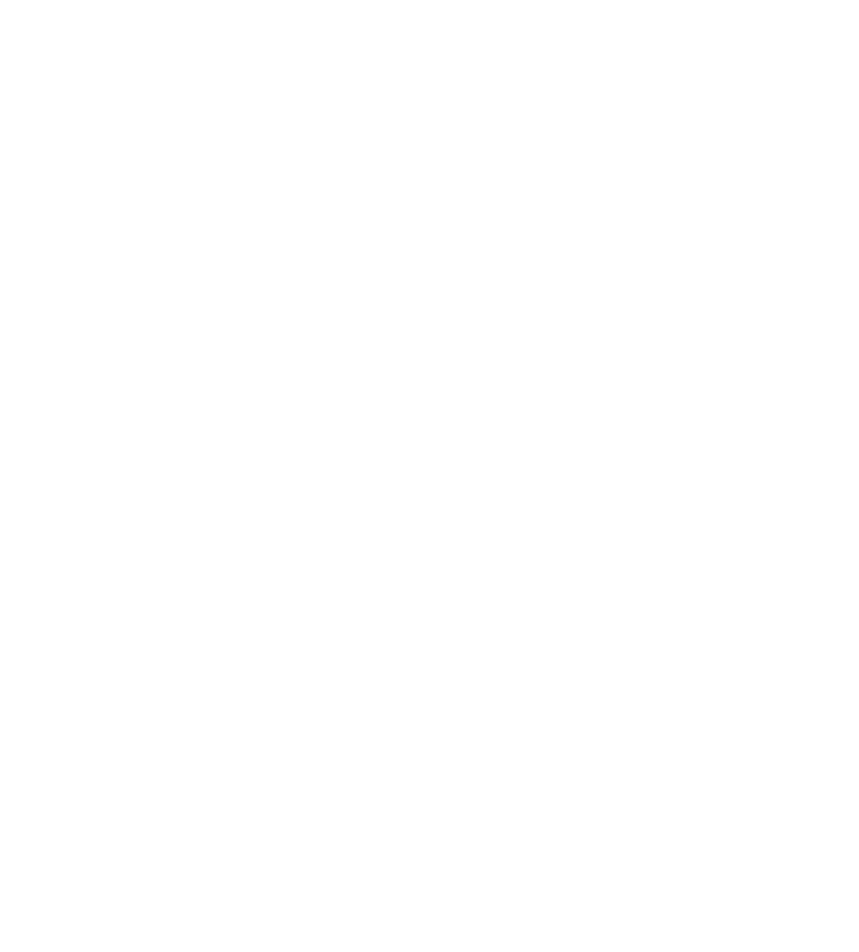
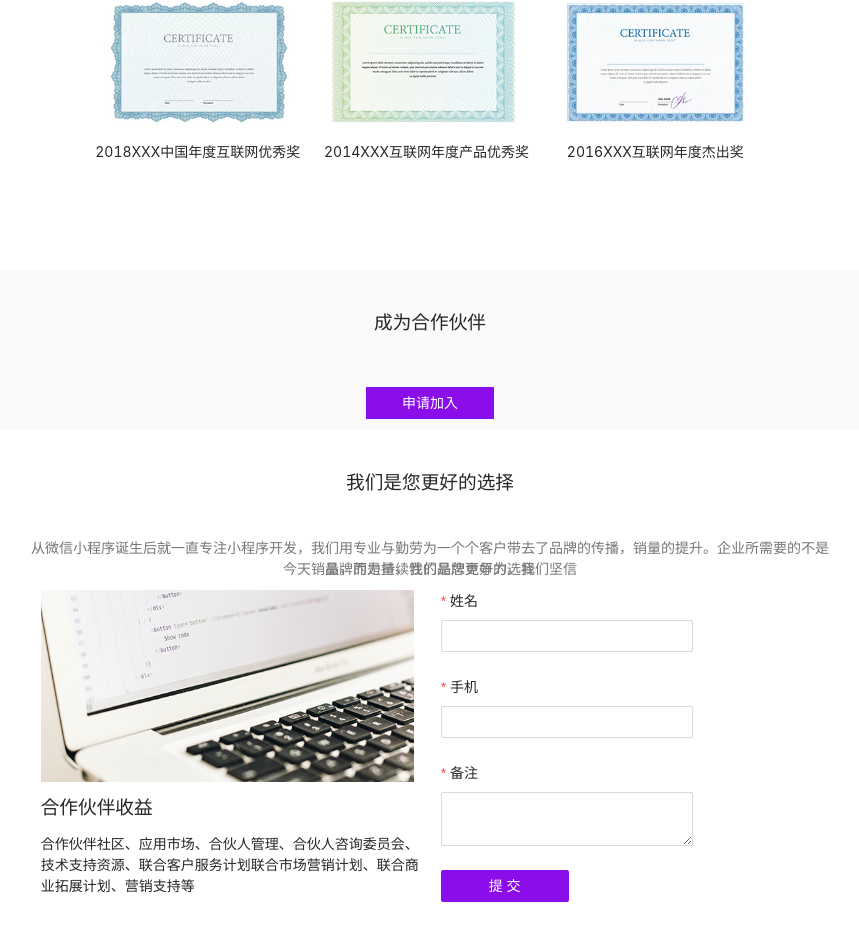
Before and after one commit to Hwenze/official-website, a React app: page /gallery in a window 1280 px wide. Shown: the part 360-1312 px from the top of the page, without its empty margins (210-1069 px from the left). Before the commit the page ends 800 px from the top, so only its background shows below. Built offline with nearby package versions, Linux system fonts and the light colour scheme.

Commit message:
联系加盟

```diff
--- a/src/modules/containers/gallery/index.jsx
+++ b/src/modules/containers/gallery/index.jsx
@@ -7,11 +7,237 @@
  */
 
 import './index.scss';
+import { modelData } from './model';
+import {
+  Button,
+  Col,
+  Drawer,
+  Form,
+  Input,
+  Row,
+  Select,
+  Space,
+  InputNumber,
+} from 'antd';
+import { useState } from 'react';
+import partnerImg from '../../../static/images/partner.png';
+const { Option } = Select;
+const provinceData = ['Zhejiang', 'Jiangsu'];
+const cityData = {
+  Zhejiang: ['Hangzhou', 'Ningbo', 'Wenzhou'],
+  Jiangsu: ['Nanjing', 'Suzhou', 'Zhenjiang'],
+};
+const Gallery = () => {
+  const [form] = Form.useForm();
+  const [open, setOpen] = useState(false);
+  const [cities, setCities] = useState([]); //省份
+  const onClose = () => {
+    setOpen(false);
+  };
+  const handleProvinceChange = (value) => {
+    setCities(cityData[value]);
+    form.setFieldsValue({
+      city: '',
+    });
+  };
+  const onFinish = (values) => {
+    console.log('Success:', values);
+  };
 
-const Gallery = () => {
-    return <div id='Gallery'>
-        44444
-    </div>;
+  const onFinishFailed = (errorInfo) => {
+    console.log('Failed:', errorInfo);
+  };
+
+  return (
+    <div id="Gallery">
+      {/* 轮播图 */}
+      <div className="banner" />
+      {/* 荣誉 */}
+      <div className="news">
+        <div className="news-top">
+          <div className="message">荣获多项荣誉</div>
+          <div className="mode-content">
+            {modelData.map((item) => {
+              return (
+                <div className="mode-item" key={item.type}>
+                  <img src={item.img} alt="" />
+                  <div>{item.type}</div>
+                </div>
+              );
+            })}
+          </div>
+        </div>
+      </div>
+      {/* 合作伙伴 */}
+      <div className="partner">
+        <div className="partner-top">
+          <div className="message">成为合作伙伴</div>
+          <div className="partner-button">
+            <button
+              onClick={() => {
+                setOpen(true);
+              }}
+            >
+              申请加入
+            </button>
+          </div>
+        </div>
+      </div>
+      {/* 选择 */}
+
+      <div className="news">
+        <div className="news-top">
+          <div className="message">我们是您更好的选择</div>
+          <p className="choose-text">
+            从微信小程序诞生后就一直专注小程序开发，我们用专业与勤劳为一个个客户带去了品牌的传播，销量的提升。企业所需要的不是今天销量，而是持续性的品牌竞争力。我们坚信
+          </p>
+          <p className="choose-text">品牌的力量，我们是您更好的选择</p>
+          <div className="choose-flex">
+            <div className="choose-item">
+              <img src={partnerImg} alt="" />
+              <div className="item-title">合作伙伴收益</div>
+              <p className="item-text">
+                合作伙伴社区、应用市场、合伙人管理、合伙人咨询委员会、技术支持资源、联合客户服务计划联合市场营销计划、联合商业拓展计划、营销支持等
+              </p>
+            </div>
+            <div className="choose-item">
+              <Form
+                name="basic"
+                labelCol={{ span: 8 }}
+                wrapperCol={{ span: 16 }}
+                initialValues={{ remember: true }}
+                onFinish={onFinish}
+                onFinishFailed={onFinishFailed}
+                layout="vertical"
+                autoComplete="off"
+              >
+                <Form.Item
+                  label="姓名"
+                  name="zhName"
+                  rules={[
+                    { required: true, message: 'Please input your username!' },
+                  ]}
+                >
+                  <Input />
+                </Form.Item>
+                <Form.Item
+                  label="手机"
+                  name="iphone"
+                  rules={[
+                    { required: true, message: 'Please input your password!' },
+                  ]}
+                >
+                  <InputNumber style={{ width: '100%' }} />
+                </Form.Item>
+                <Form.Item
+                  label="备注"
+                  name="ramark"
+                  rules={[
+                    { required: true, message: 'Please input your password!' },
+                  ]}
+                >
+                  <Input.TextArea />
+                </Form.Item>
+                <Form.Item >
+                  <Button  className="choose-button" >
+                    提交
+                  </Button>
+                </Form.Item>
+              </Form>
+            </div>
+          </div>
+        </div>
+      </div>
+
+      {/* 申请加入、抽屉弹框 */}
+      <Drawer
+        title="合作加盟"
+        width={720}
+        onClose={onClose}
+        open={open}
+        bodyStyle={{ paddingBottom: 80 }}
+        extra={
+          <Space>
+            <Button onClick={onClose} type="primary">
+              提交
+            </Button>
+          </Space>
+        }
+      >
+        <Form layout="vertical" form={form}>
+          <Row gutter={16}>
+            <Col span={12}>
+              <Form.Item
+                name="Name"
+                label="姓名"
+                rules={[{ required: true, message: 'Please enter user name' }]}
+              >
+                <Input />
+              </Form.Item>
+            </Col>
+            <Col span={12}>
+              <Form.Item name="phone" label="电话" rules={[{ required: true }]}>
+                <InputNumber style={{ width: '100%' }} />
+              </Form.Item>
+            </Col>
+          </Row>
+          <Row gutter={16}>
+            <Col span={12}>
+              <Form.Item
+                name="cardId"
+                label="身份证"
+                rules={[{ required: true }]}
+              >
+                <InputNumber style={{ width: '100%' }} />
+              </Form.Item>
+            </Col>
+            <Col span={12}>
+              <Form.Item
+                name="email"
+                label="E-mail"
+                rules={[
+                  {
+                    type: 'email',
+                    message: 'The input is not valid E-mail!',
+                  },
+                  {
+                    required: true,
+                    message: 'Please input your E-mail!',
+                  },
+                ]}
+              >
+                <Input />
+              </Form.Item>
+            </Col>
+          </Row>
+          <Row gutter={16}>
+            <Col span={12}>
+              <Form.Item
+                name="province"
+                label="省份"
+                rules={[{ required: true }]}
+              >
+                <Select onChange={handleProvinceChange}>
+                  {provinceData.map((province) => (
+                    <Option key={province}>{province}</Option>
+                  ))}
+                </Select>
+              </Form.Item>
+            </Col>
+            <Col span={12}>
+              <Form.Item name="city" label="城市" rules={[{ required: true }]}>
+                <Select>
+                  {cities.map((city) => (
+                    <Option key={city}>{city}</Option>
+                  ))}
+                </Select>
+              </Form.Item>
+            </Col>
+          </Row>
+        </Form>
+      </Drawer>
+    </div>
+  );
 };
 
 export default Gallery;
--- a/src/modules/containers/gallery/index.scss
+++ b/src/modules/containers/gallery/index.scss
@@ -1,3 +1,127 @@
 #Gallery {
-    padding-top: 3.5rem;
+  .banner {
+    height: 20rem;
+    background: url('/static/images/gallery-banner.jpg');
+  }
+
+  .news {
+    width: 100%;
+    margin-bottom: 10rem;
+
+    .news-top {
+      width: 75rem;
+      margin: 0 auto;
+
+      .message {
+        width: 100%;
+        height: 10rem;
+        text-align: center;
+        line-height: 10rem;
+        font-size: 1.75rem;
+        font-family: 微软雅黑;
+      }
+
+      .mode-content {
+        display: flex;
+        align-items: flex-end;
+        margin-top: 2rem;
+        padding: 0 5rem;
+
+        .mode-item {
+          display: flex;
+          flex-direction: column;
+          align-items: center;
+          width: 33%;
+
+          img {
+            width: 21rem;
+            height: 15rem;
+          }
+        }
+      }
+
+      .choose-text {
+        height: 2rem;
+        color: rgb(119, 119, 119);
+        line-height: 2rem;
+        text-align: center;
+      }
+
+      .choose-flex {
+        display: flex;
+
+        .choose-item {
+          width: 50%;
+          float: left;
+          padding: 1rem;
+
+          img {
+            width: 35rem;
+            height: 18rem;
+          }
+
+          .item-title {
+            font-size: 1.75rem;
+            margin: 1rem 0;
+          }
+
+          .item-text {
+            line-height: 2rem;
+          }
+
+          .choose-button {
+            width: 12rem;
+            height: 3rem;
+            background-color: #8b0eea;
+            color: #fff;
+            border: none;
+          }
+        }
+      }
+    }
+  }
+
+  .partner {
+    width: 100%;
+    background: #fafafa;
+
+    .partner-top {
+      width: 90rem;
+      margin: 0 auto;
+
+      .message {
+        width: 100%;
+        height: 10rem;
+        text-align: center;
+        line-height: 10rem;
+        font-size: 1.75rem;
+        font-family: 微软雅黑;
+      }
+
+      .partner-button {
+        width: 12rem;
+        margin: 0 auto;
+        padding: 1rem 0;
+
+        button {
+          width: 12rem;
+          height: 3rem;
+          background-color: #8b0eea;
+          color: #fff;
+          border: none;
+        }
+      }
+    }
+  }
+
+  .site-form-in-drawer-wrapper {
+    position: absolute;
+    right: 0rem;
+    bottom: 0rem;
+    width: 100%;
+    padding: .625rem 1rem;
+    text-align: right;
+    background: #fff;
+    border-top: 1px solid #e9e9e9;
+  }
 }
--- /dev/null
+++ b/src/modules/containers/gallery/model.js
@@ -0,0 +1,18 @@
+/*
+ * @Descripttion:
+ * @Author: yqy
+ * @Date: 2022-10-17 14:12:00
+ * @LastEditors: hzy
+ * @LastEditTime: 2022-10-20 08:44:52
+ */
+
+import gallery1 from '../../../static/images/2014.png';
+import gallery2 from '../../../static/images/2016.png';
+import gallery3 from '../../../static/images/2018.png';
+
+// 模式说明
+export const modelData = [
+    {img: gallery1, type: '2018XXX中国年度互联网优秀奖'},
+    {img: gallery2, type: '2014XXX互联网年度产品优秀奖'},
+    {img: gallery3, type: '2016XXX互联网年度杰出奖'}
+];
--- a/src/modules/containers/services/index.scss
+++ b/src/modules/containers/services/index.scss
@@ -18,7 +18,8 @@
         height: 10rem;
         text-align: center;
         line-height: 10rem;
-        font-size: 2rem;
+        font-size: 1.75rem;
+        font-family: 微软雅黑;
       }
 
       .topTitle {
```
Also changed, not shown: src/static/images/gallery-banner.jpg (added), src/static/images/partner.png (added).
